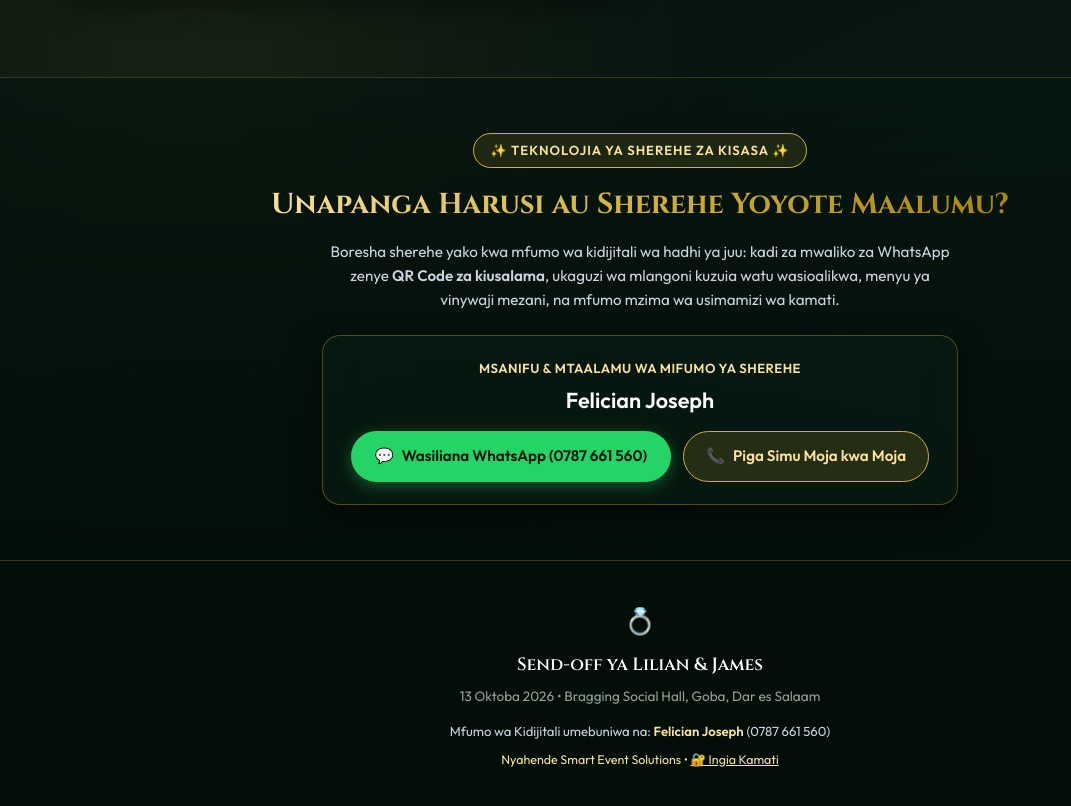
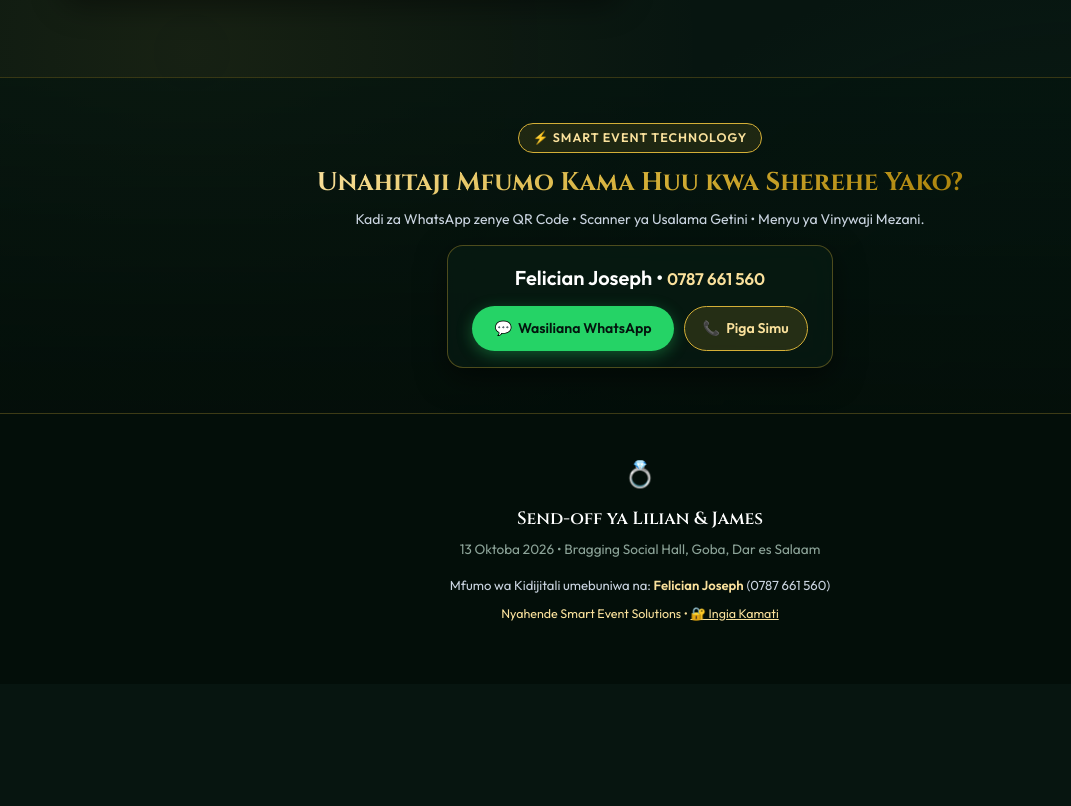
Before and after one commit to Nyisulya/lilian, a website: page public/index.html in a window 1280 px wide. Shown: the part 9668-10474 px from the top of the page, without its empty margins (0-1071 px from the left). After the commit the page ends 10352 px from the top, so only its background shows below. Drawn offline with nearby package versions, Linux system fonts and the light colour scheme; no server answers; a web font is replaced by a local one.

Commit message:
feat: add concise smart developer credit to table tent card and refine index showcase

```diff
--- a/public/index.html
+++ b/public/index.html
@@ -609,32 +609,29 @@
   <!-- ============================================================== -->
   <!-- SPECIALIST & DEVELOPER SHOWCASE (FELICIAN JOSEPH) -->
   <!-- ============================================================== -->
-  <section style="padding: 55px 20px; background: linear-gradient(180deg, rgba(4,20,14,0.7) 0%, rgba(3,14,9,0.95) 100%); border-top: 1px solid rgba(212,175,55,0.25);">
-    <div style="max-width: 760px; margin: 0 auto; text-align: center;">
-      <div style="display: inline-block; padding: 6px 16px; border-radius: 30px; background: rgba(212,175,55,0.12); border: 1px solid var(--gold-primary); color: var(--gold-light); font-size: 0.82rem; font-weight: 700; text-transform: uppercase; letter-spacing: 1px; margin-bottom: 14px;">
-        ✨ Teknolojia ya Sherehe za Kisasa ✨
+  <section style="padding: 45px 20px; background: linear-gradient(180deg, rgba(4,20,14,0.7) 0%, rgba(3,14,9,0.95) 100%); border-top: 1px solid rgba(212,175,55,0.25);">
+    <div style="max-width: 680px; margin: 0 auto; text-align: center;">
+      <div style="display: inline-block; padding: 4px 14px; border-radius: 20px; background: rgba(212,175,55,0.12); border: 1px solid var(--gold-primary); color: var(--gold-light); font-size: 0.78rem; font-weight: 700; text-transform: uppercase; letter-spacing: 1px; margin-bottom: 10px;">
+        ⚡ SMART EVENT TECHNOLOGY
       </div>
-      <h2 class="font-serif gold-text" style="font-size: 1.8rem; margin-bottom: 12px;">
-        Unapanga Harusi au Sherehe Yoyote Maalumu?
+      <h2 class="font-serif gold-text" style="font-size: 1.6rem; margin-bottom: 6px;">
+        Unahitaji Mfumo Kama Huu kwa Sherehe Yako?
       </h2>
-      <p style="font-size: 0.95rem; color: #cbd5e1; line-height: 1.6; margin-bottom: 22px; max-width: 620px; margin-left: auto; margin-right: auto;">
-        Boresha sherehe yako kwa mfumo wa kidijitali wa hadhi ya juu: kadi za mwaliko za WhatsApp zenye <strong>QR Code za kiusalama</strong>, ukaguzi wa mlangoni kuzuia watu wasioalikwa, menyu ya vinywaji mezani, na mfumo mzima wa usimamizi wa kamati.
+      <p style="font-size: 0.88rem; color: #cbd5e1; margin-bottom: 16px; line-height: 1.4;">
+        Kadi za WhatsApp zenye QR Code &bull; Scanner ya Usalama Getini &bull; Menyu ya Vinywaji Mezani.
       </p>
 
-      <div class="glass-card" style="display: inline-flex; flex-direction: column; align-items: center; padding: 22px 28px; border-radius: 18px; border: 1px solid rgba(212,175,55,0.35); background: rgba(8,28,19,0.65); box-shadow: 0 10px 30px rgba(0,0,0,0.5);">
-        <div style="font-size: 0.82rem; color: var(--gold-light); font-weight: 600; text-transform: uppercase; letter-spacing: 0.5px;">
-          Msanifu & Mtaalamu wa Mifumo ya Sherehe
-        </div>
-        <div style="font-size: 1.35rem; font-weight: 800; color: #ffffff; margin-top: 4px; margin-bottom: 14px;">
-          Felician Joseph
+      <div class="glass-card" style="display: inline-flex; flex-direction: column; align-items: center; padding: 16px 24px; border-radius: 16px; border: 1px solid rgba(212,175,55,0.35); background: rgba(8,28,19,0.7); box-shadow: 0 10px 30px rgba(0,0,0,0.5);">
+        <div style="font-size: 1.25rem; font-weight: 800; color: #ffffff; margin-bottom: 12px;">
+          Felician Joseph &bull; <span style="color: var(--gold-light); font-weight: 700; font-size: 1.05rem;">0787 661 560</span>
         </div>
 
-        <div style="display: flex; gap: 12px; flex-wrap: wrap; justify-content: center;">
-          <a href="https://wa.me/255787661560?text=Habari%20Felician,%20nimeona%20mfumo%20wako%20wa%20kadi%20za%20kidijitali%20na%20geti%20kwenye%20tovuti%20ya%20Send-off%20ya%20Lilian,%20nahitaji%20huduma%20hii%20kwa%20ajili%20ya%20sherehe%20yangu." target="_blank" style="display: inline-flex; align-items: center; gap: 8px; background: #25d366; color: #04140e; padding: 12px 24px; border-radius: 30px; font-weight: 800; font-size: 0.95rem; text-decoration: none; box-shadow: 0 4px 15px rgba(37,211,102,0.35);">
-            <span>💬</span> <span>Wasiliana WhatsApp (0787 661 560)</span>
+        <div style="display: flex; gap: 10px; flex-wrap: wrap; justify-content: center;">
+          <a href="https://wa.me/255787661560?text=Habari%20Felician,%20nimeona%20mfumo%20wako%20wa%20kadi%20na%20geti,%20nahitaji%20kwa%20ajili%20ya%20sherehe%20yangu." target="_blank" style="display: inline-flex; align-items: center; gap: 6px; background: #25d366; color: #04140e; padding: 10px 22px; border-radius: 25px; font-weight: 800; font-size: 0.88rem; text-decoration: none; box-shadow: 0 4px 15px rgba(37,211,102,0.35);">
+            <span>💬</span> <span>Wasiliana WhatsApp</span>
           </a>
-          <a href="tel:0787661560" style="display: inline-flex; align-items: center; gap: 8px; background: rgba(212,175,55,0.15); border: 1px solid var(--gold-primary); color: var(--gold-light); padding: 12px 22px; border-radius: 30px; font-weight: 700; font-size: 0.95rem; text-decoration: none;">
-            <span>📞</span> <span>Piga Simu Moja kwa Moja</span>
+          <a href="tel:0787661560" style="display: inline-flex; align-items: center; gap: 6px; background: rgba(212,175,55,0.15); border: 1px solid var(--gold-primary); color: var(--gold-light); padding: 10px 18px; border-radius: 25px; font-weight: 700; font-size: 0.88rem; text-decoration: none;">
+            <span>📞</span> <span>Piga Simu</span>
           </a>
         </div>
       </div>
--- a/public/js/admin.js
+++ b/public/js/admin.js
@@ -2917,6 +2917,9 @@ function printAllTableQRCards() {
           <div class="card-footer-info">
             📅 ${dateStr} &bull; 🏛️ ${venue}<br>
             <span style="font-size: 9px; color: #777;">Link: ${directUrl}</span>
+            <div style="margin-top: 8px; padding-top: 6px; border-top: 1px dashed #d4af37; font-size: 9.5px; color: #111;">
+              ✨ Unahitaji mfumo kama huu kwa sherehe yako? <strong>📲 0787 661 560</strong> (Felician Joseph)
+            </div>
           </div>
         </div>
       </div>
```
